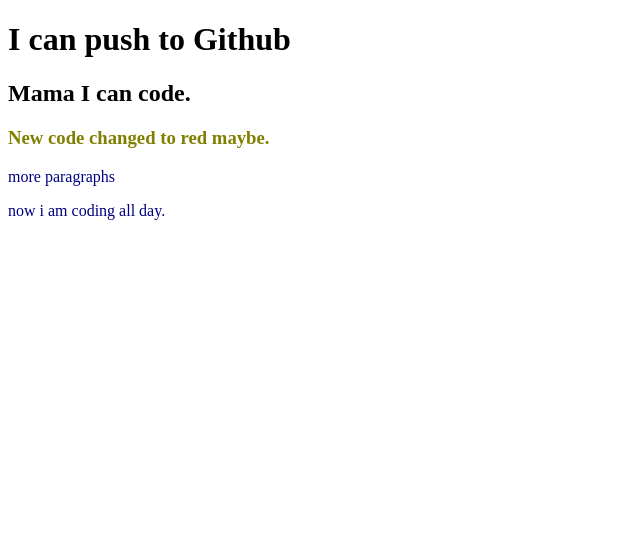
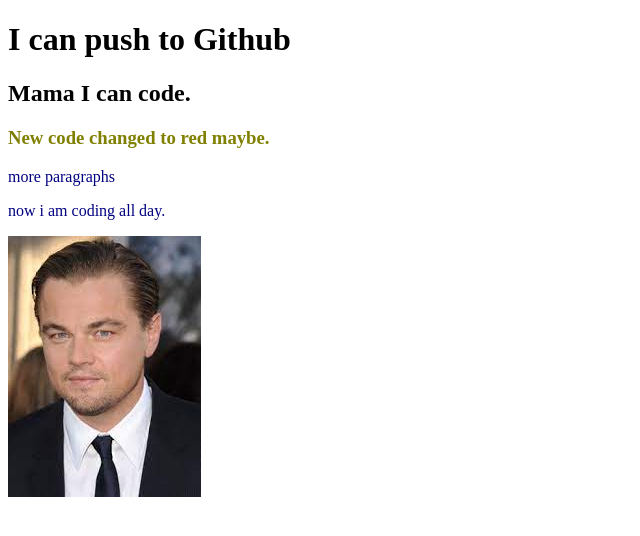
Before and after one commit to mohima-mimino11/my-second-repo, a plain HTML site: page index.html in a window 1280 px wide. Shown: the whole page, without its empty margins (0-640 px from the left). Drawn offline with Linux system fonts and the light colour scheme.

Commit message:
images added

```diff
--- a/index.html
+++ b/index.html
@@ -13,5 +13,6 @@
     <h3>New code changed to red maybe.</h3>
     <p>more paragraphs</p>
     <p>now i am coding all day.</p>
+    <img src="images/dicaprio.jpeg" >
 </body>
 </html>
```
Also changed, not shown: images/dicaprio.jpeg (added).
